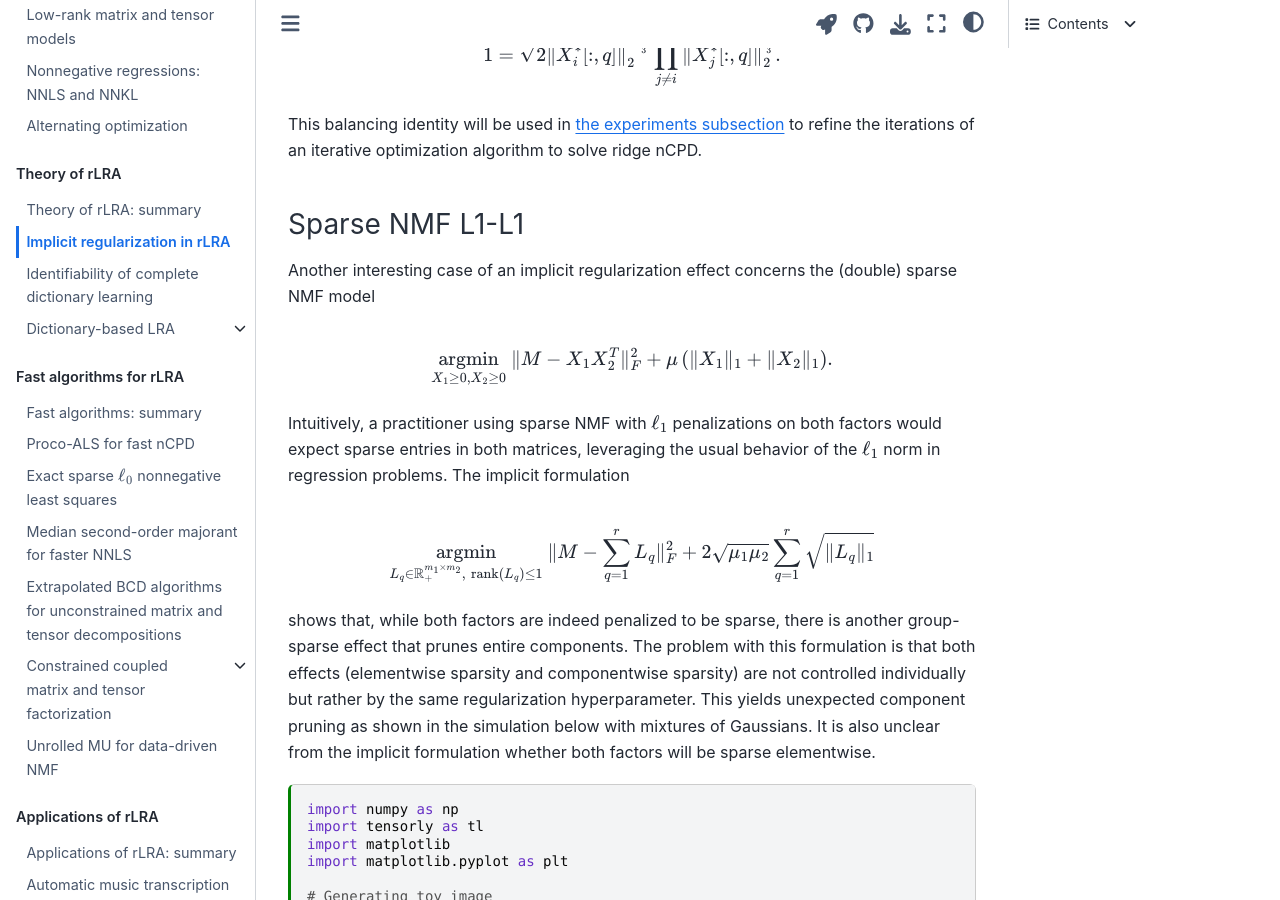
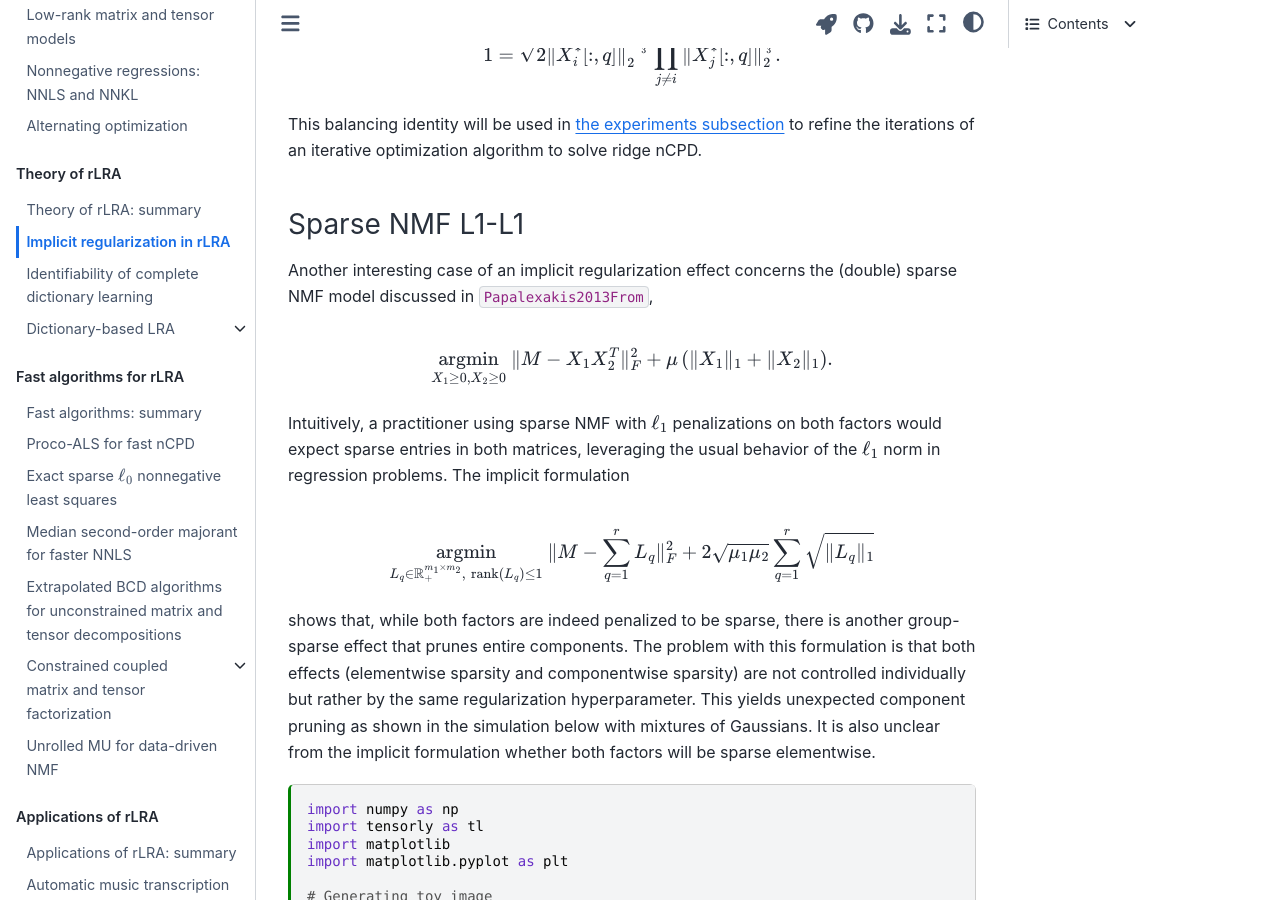
Before and after one commit to cohenjer/HDR, a Jupyter Book: the page built from part2/Theory_of_rLRA/HRSI_theory.md, in a window 1280 px wide and 900 px high, scrolled down 4117 px. Built offline with Jupyter Book 1.0.4 settings and Sphinx 7.4.7 and the Sphinx Book theme 1.1.4, drawn with Linux system fonts in a browser that asks for light colours; comment, search, counter and statistics services are not loaded; cross-references to code outside the pages are shown as plain code.

Commit message:
Adding ref and correcting typos

```diff
--- a/part2/Theory_of_rLRA/HRSI_theory.md
+++ b/part2/Theory_of_rLRA/HRSI_theory.md
@@ -127,7 +127,7 @@ This balancing identity will be used in [the experiments subsection](#balanced-a
 
 ### Sparse NMF L1-L1
 
-Another interesting case of an implicit regularization effect concerns the (double) sparse NMF model
+Another interesting case of an implicit regularization effect concerns the (double) sparse NMF model discussed in {cite:p}`Papalexakis2013From`,
 
 $$\argmin{X_1\geq 0, X_2\geq 0} \|M - X_1X_2^T\|_F^2 + \mu \left( \|X_1\|_1 + \|X_2\|_1 \right). $$
 
```
Also changed, not shown: part2/Fast_algorithms_for_rLRA/sparse_nnls.md (+1 -1 lines).
